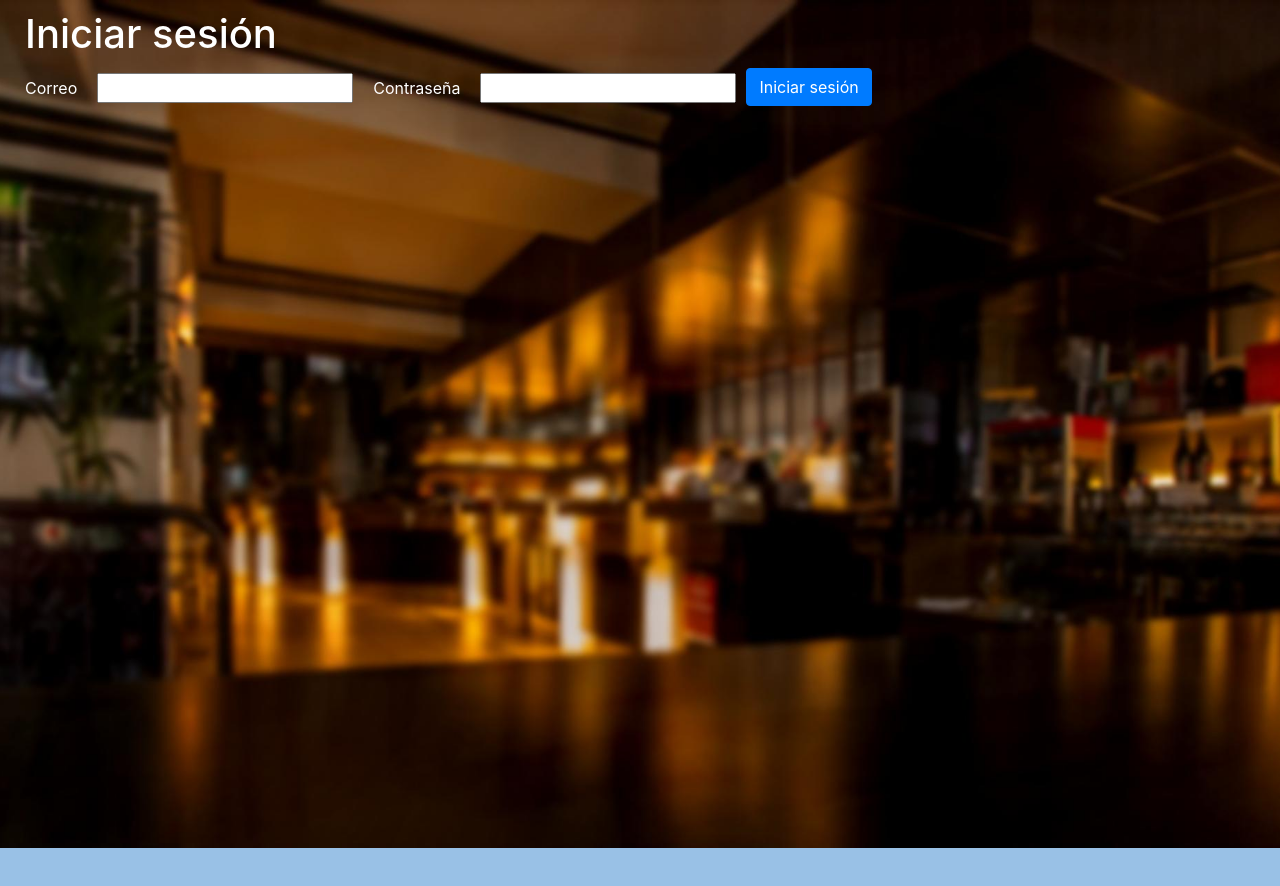
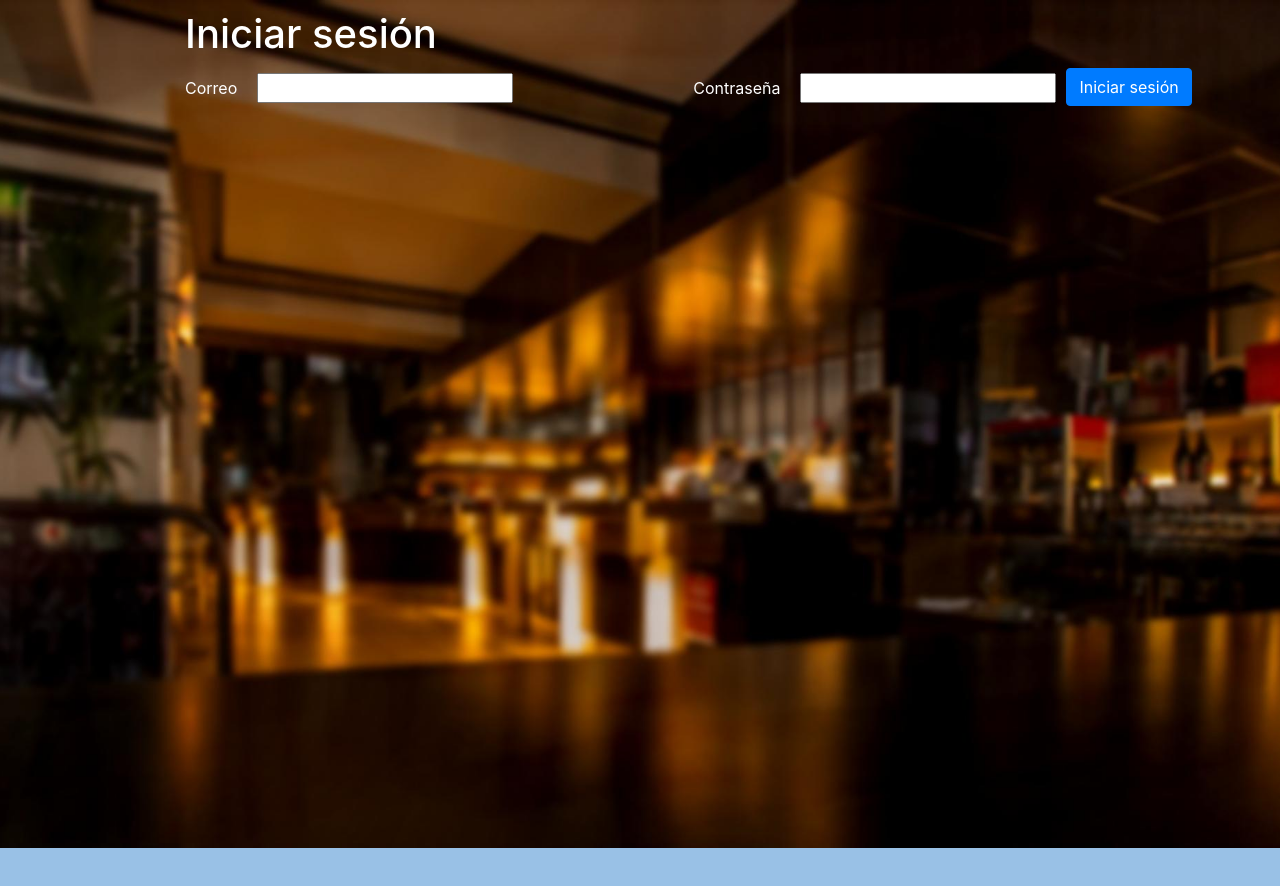
Before and after one commit to CataReygadasG/RestauranteXXI, a React (Create React App) app: page / in a window 1280 px wide. Shown: the top 886 px of the page. Built offline with nearby package versions, Linux system fonts and the light colour scheme; no server answers.

Commit message:
Actualizaciones estilo y home

```diff
--- a/src/Home.js
+++ b/src/Home.js
@@ -13,8 +13,10 @@ const Home = ({user} ) => {
   return (
     <div>
      <h1>Bienvenido al Restaurente Siglo XXI</h1>
+     <br></br>
     {user.rol === "chef" ? <ChefView/> : user.rol === "admin" ? <AdminView/> : user.rol === "recepcionista" ? <RecepcionistaView />: user.rol === "finanzas" ? <FinanzaView/> : user.rol === "bodega" ? <BodegaView/> : ''}
-    <button onClick={cerrarSesion}>Cerrar sesión</button>
+    <button onClick={cerrarSesion}class="btn btn-warning">Cerrar sesión</button>
+    <br></br>
     </div>
   )
 };
--- a/src/style.css
+++ b/src/style.css
@@ -6,6 +6,7 @@
 
 .text-secondary {
   color: white !important;
+  margin-left: 170px;
 }
 
 .container {
```
